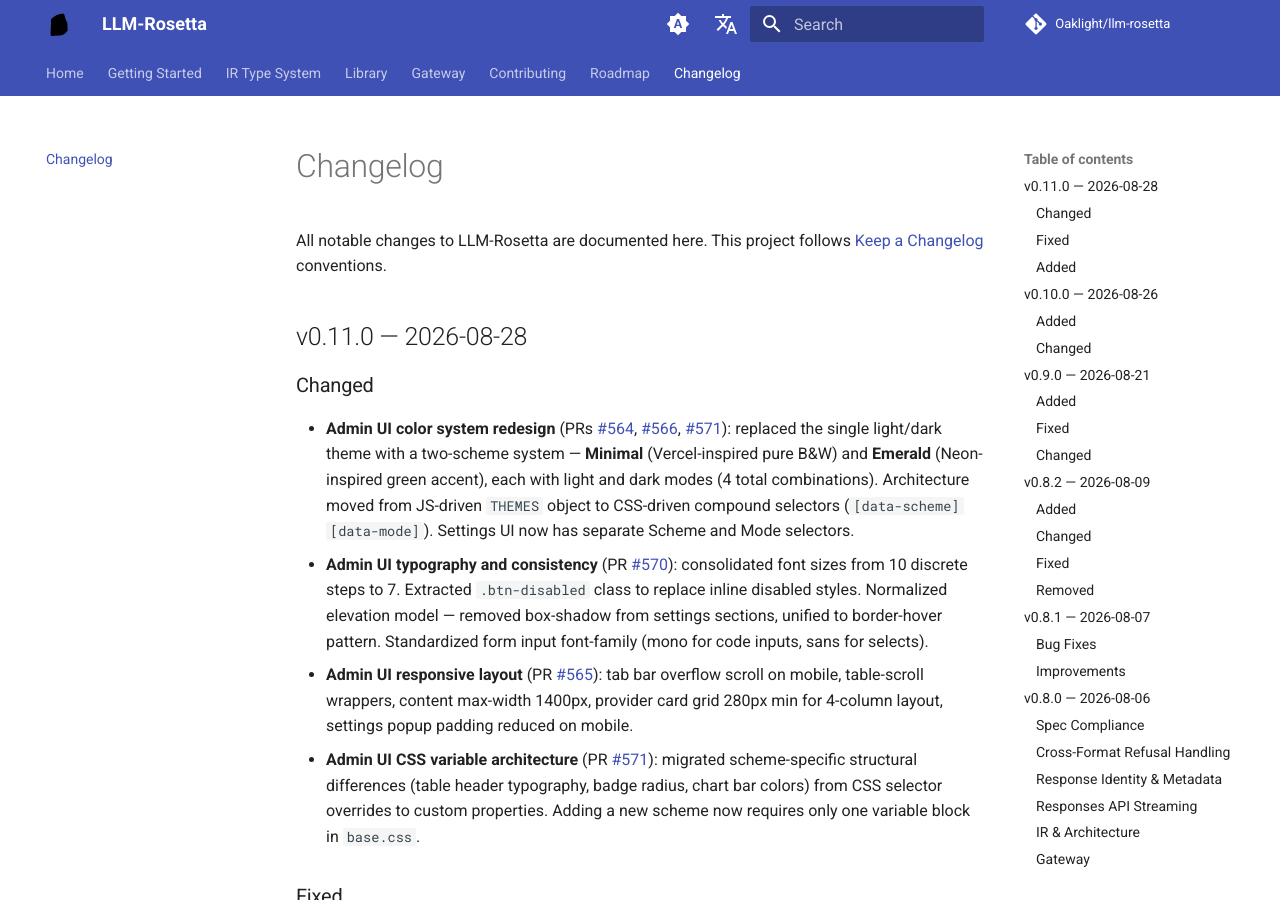
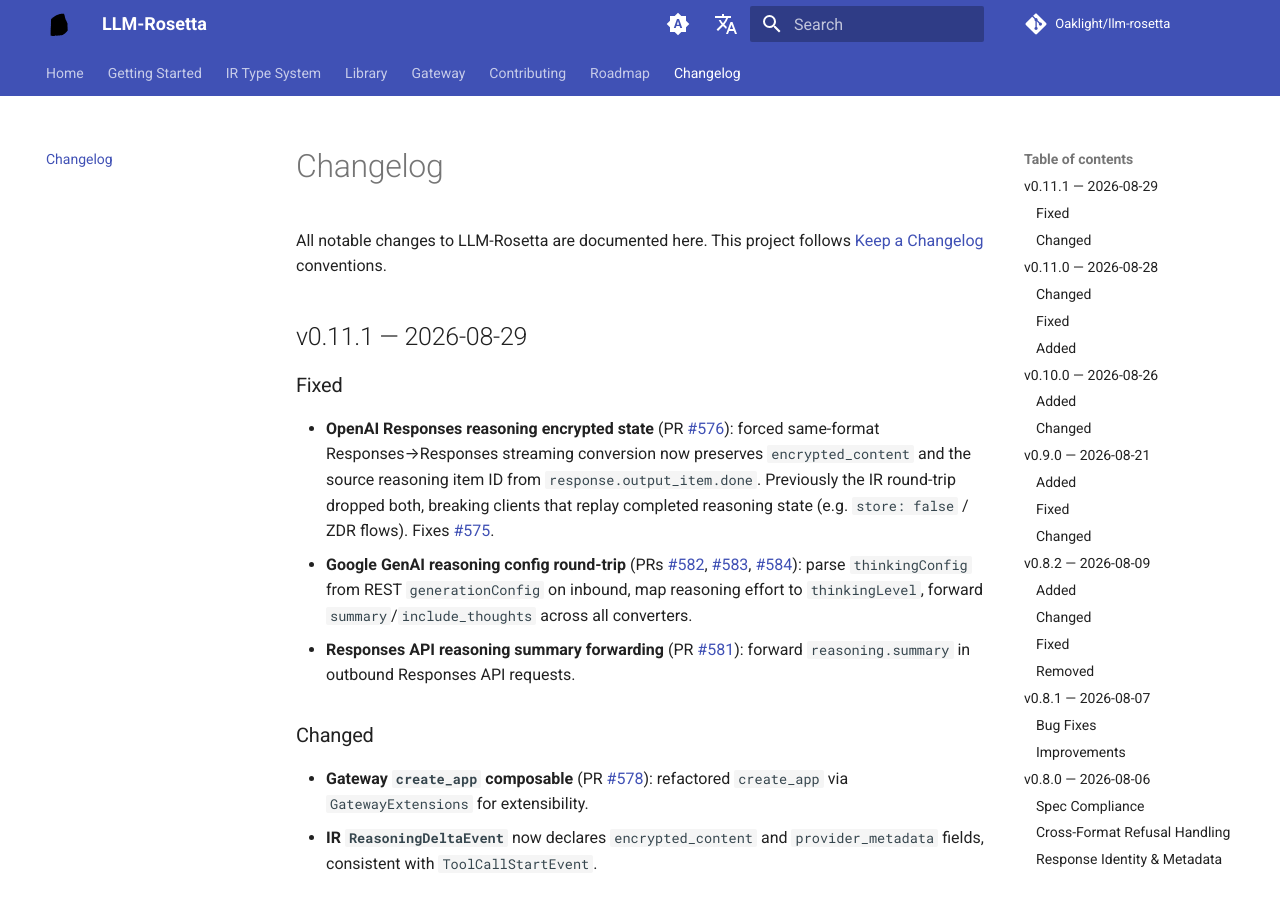
Before and after one commit to Oaklight/llm-rosetta, an MkDocs documentation site: the page built from docs/changelog.md, in a window 1280 px wide and 900 px high. Built offline with MkDocs 1.6.1 and Material for MkDocs 9.7.7, drawn with Linux system fonts in a browser that asks for light colours; comment, search, counter and statistics services are not loaded.

Commit message:
changelog: v0.11.1

```diff
--- a/docs/changelog.md
+++ b/docs/changelog.md
@@ -5,6 +5,19 @@
 # Changelog
 
 All notable changes to LLM-Rosetta are documented here. This project follows [Keep a Changelog](https://keepachangelog.com/) conventions.
+
+## v0.11.1 — 2026-08-29
+
+### Fixed
+
+- **OpenAI Responses reasoning encrypted state** (PR [#576](https://github.com/Oaklight/llm-rosetta/pull/576)): forced same-format Responses→Responses streaming conversion now preserves `encrypted_content` and the source reasoning item ID from `response.output_item.done`. Previously the IR round-trip dropped both, breaking clients that replay completed reasoning state (e.g. `store: false` / ZDR flows). Fixes [#575](https://github.com/Oaklight/llm-rosetta/issues/575).
+- **Google GenAI reasoning config round-trip** (PRs [#582](https://github.com/Oaklight/llm-rosetta/pull/582), [#583](https://github.com/Oaklight/llm-rosetta/pull/583), [#584](https://github.com/Oaklight/llm-rosetta/pull/584)): parse `thinkingConfig` from REST `generationConfig` on inbound, map reasoning effort to `thinkingLevel`, forward `summary`/`include_thoughts` across all converters.
+- **Responses API reasoning summary forwarding** (PR [#581](https://github.com/Oaklight/llm-rosetta/pull/581)): forward `reasoning.summary` in outbound Responses API requests.
+
+### Changed
+
+- **Gateway `create_app` composable** (PR [#578](https://github.com/Oaklight/llm-rosetta/pull/578)): refactored `create_app` via `GatewayExtensions` for extensibility.
+- **IR `ReasoningDeltaEvent`** now declares `encrypted_content` and `provider_metadata` fields, consistent with `ToolCallStartEvent`.
 
 ## v0.11.0 — 2026-08-28
 
```
